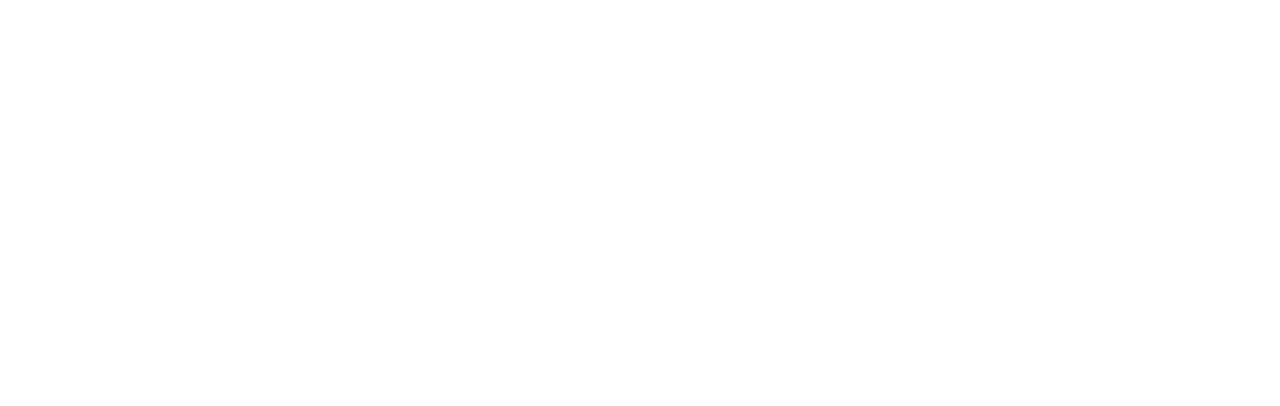
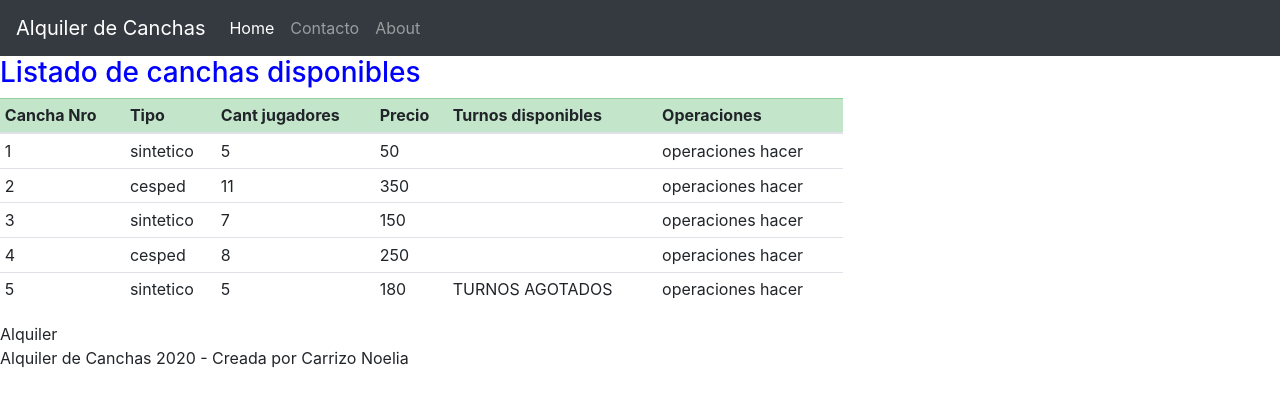
Before and after one commit to noelia2016/angular-alquiler-canchas, an Angular app: page / in a window 1280 px wide. Shown: the top 406 px of the page. Built offline with nearby package versions, Linux system fonts and the light colour scheme.

Commit message:
actualizacion de componentes y vista de canchas

```diff
--- a/src/app/cancha-list/cancha-list.component.html
+++ b/src/app/cancha-list/cancha-list.component.html
@@ -11,13 +11,18 @@
 		</tr>
 	</thead>
 	<tbody>
-		<tr>
+		<tr *ngFor="let cancha of canchas">
 			<td>{{cancha.nro}}</td>
 			<td>{{cancha.tipo}}</td>
 			<td>{{cancha.cant_jugadores}}</td>
 			<td>{{cancha.precio}}</td>
-			<td>{{cancha.turnos_disponibles}}</td>
-			<td></td
+			<td>
+				<span *ngIf="cancha.turnos_disponibles==0">TURNOS AGOTADOS</span>
+			</td>
+			<!--span *ngIf="cancha.turnos_disponibles==0; then thenBlock else elseBlock"-->
+			<!--ng-template #thenBlock>TURNOS AGOTADOS</ng-template-->
+			<!--ng-template #elseBlock>{{cancha.turnos_disponibles}}</ng-template></span>-->
+			<td>operaciones hacer</td>
 	    </tr>
 	</tbody>
 </table>
--- a/src/app/cancha-list/cancha-list.component.ts
+++ b/src/app/cancha-list/cancha-list.component.ts
@@ -1,4 +1,5 @@
 import { Component, OnInit } from '@angular/core';
+import { Cancha } from './cancha';
 
 @Component({
   selector: 'app-cancha-list',
@@ -7,13 +8,49 @@
 })
 export class CanchaListComponent implements OnInit {
 
-  cancha = {
-    "nro": 1,
-	"tipo": "sintetico",
-	"cant_jugadores": 5,
-	"precio": 50,
-	"turnos_disponibles": 5
-  }
+  canchas: Cancha [] = [
+
+    {
+      "nro": 1,
+    	"tipo": "sintetico",
+    	"cant_jugadores": 5,
+    	"precio": 50,
+    	"turnos_disponibles": 5,
+    },
+
+    {
+      "nro": 2,
+      "tipo": "cesped",
+      "cant_jugadores": 11,
+      "precio": 350,
+      "turnos_disponibles": 1,
+    },
+
+    {
+      "nro": 3,
+      "tipo": "sintetico",
+      "cant_jugadores": 7,
+      "precio": 150,
+      "turnos_disponibles": 2,
+    },
+
+    {
+      "nro": 4,
+      "tipo": "cesped",
+      "cant_jugadores": 8,
+      "precio": 250,
+      "turnos_disponibles": 5,
+    },
+
+    {
+      "nro": 5,
+      "tipo": "sintetico",
+      "cant_jugadores": 5,
+      "precio": 180,
+      "turnos_disponibles": 0,
+    },
+
+  ]
 
   constructor() { }
 
--- /dev/null
+++ b/src/app/cancha-list/cancha.ts
@@ -0,0 +1,7 @@
+export interface Cancha {
+	nro: number;
+	tipo: string,
+	cant_jugadores: number;
+	precio: number;
+	turnos_disponibles: number;
+}
```
Also changed, not shown: src/app/hello.component.ts (deleted, +0 -10 lines).
